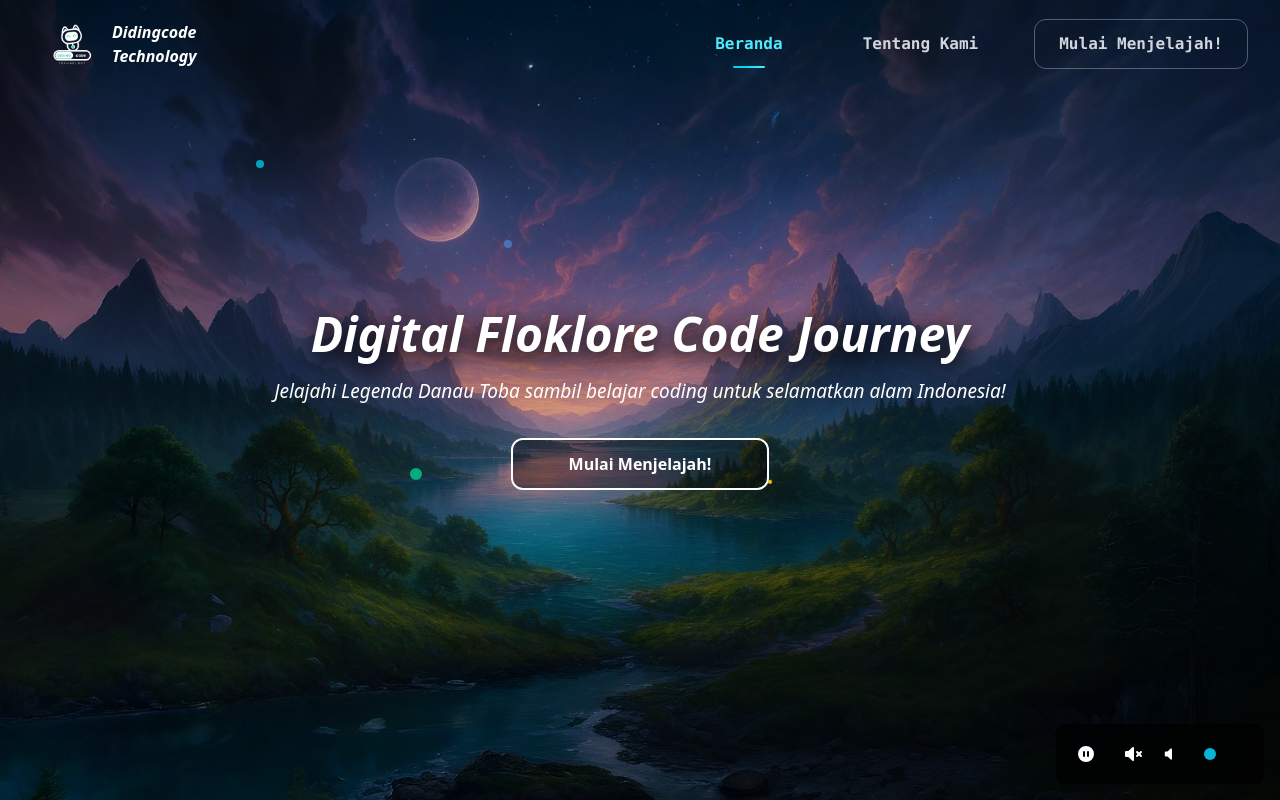
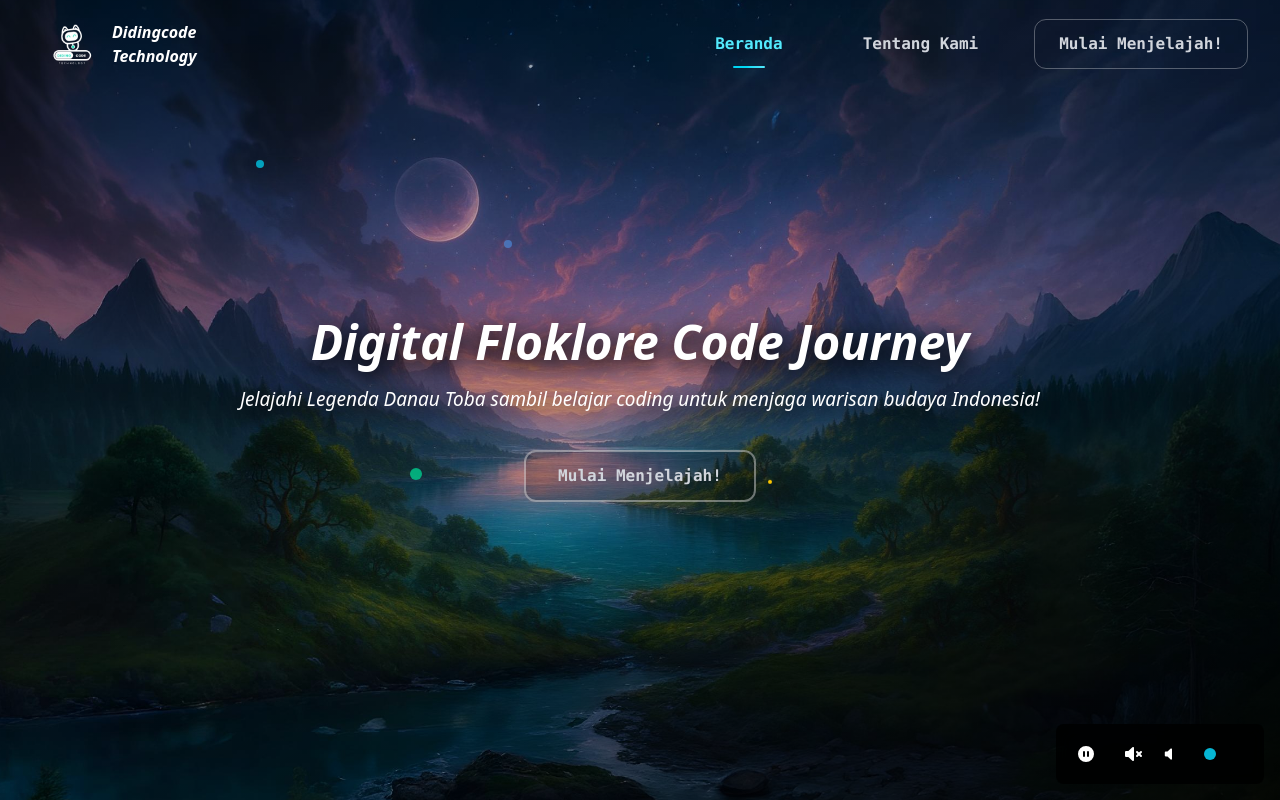
Before and after one commit to mhmdfaried/digital-folklore-itechno2025, a React (Vite) app: page / in a window 1280 px wide. Built offline with nearby package versions, Linux system fonts and the light colour scheme.

Commit message:
button at home

```diff
--- a/src/pages/Home.jsx
+++ b/src/pages/Home.jsx
@@ -131,11 +131,14 @@ function Home() {
           </h1>
 
           <p
-            className={`text-[19px] italic font-medium font-montserrat text-white mb-8 max-w-3xl mx-auto leading-relaxed transition-all duration-1000 delay-300 drop-shadow-[0_5px_14px_rgba(0,0,0,0.75)] ${
+            className={`text-[19px] italic font-montserrat text-white mb-12 max-w-5xl mx-auto leading-relaxed transition-all duration-1000 delay-300 drop-shadow-[0_5px_14px_rgba(0,0,0,0.75)] ${
               isLoaded ? 'animate-fadeInUp opacity-100 translate-y-0' : 'opacity-0 translate-y-8'
             }`}
+            style={{
+              textShadow: '0px 6px 18px rgba(0, 0, 0, 0.7)'
+            }}
           >
-            Jelajahi Legenda Danau Toba sambil belajar coding untuk selamatkan alam Indonesia!
+            Jelajahi Legenda Danau Toba sambil belajar coding untuk menjaga warisan budaya Indonesia!
           </p>
 
           <div
@@ -145,11 +148,13 @@ function Home() {
           >
             <Link
               to="/quiz"
-              className="group inline-block px-14 py-3 border-2 border-white text-white font-bold rounded-xl hover:bg-white/40 transition-all duration-300 hover:scale-105 relative overflow-hidden"
+              className="relative group px-8 py-4 font-mono text-sm font-medium transition-all duration-300 rounded-xl border-2 text-gray-300 border-white/40 bg-black/20 hover:text-purple-200 hover:border-purple-400/80"
             >
-              <span className="relative z-10">Mulai Menjelajah!</span>
-              <div className="absolute inset-0 bg-black/40 transform scale-x-0 group-hover:scale-x-100 transition-transform duration-300 origin-left"></div>
-              <div className="absolute inset-0 bg-black/40"></div>
+              <span className="relative z-10 text-base font-montserrat font-bold">Mulai Menjelajah!</span>
+
+              {/* Hover state - glow box */}
+              <div className="absolute inset-0 bg-gradient-to-r from-purple-500/30 to-purple-400/30 rounded-xl border-2 border-purple-400/60 shadow-lg shadow-purple-500/25 opacity-0 group-hover:opacity-100 transition-opacity duration-300"></div>
+              <div className="absolute inset-0 bg-gradient-to-r from-purple-500/15 to-purple-400/15 rounded-xl blur-sm opacity-0 group-hover:opacity-100 transition-opacity duration-300"></div>
             </Link>
           </div>
         </div>
```
